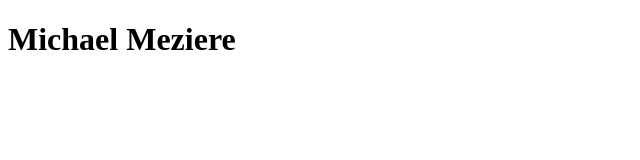
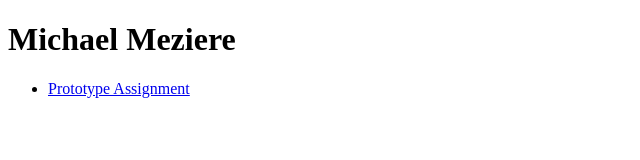
Before and after one commit to michael-meziere/IFSC-1310, a plain HTML site: page index.html in a window 1280 px wide. Shown: the whole page, without its empty margins (0-640 px from the left). Drawn offline with Linux system fonts and the light colour scheme.

Commit message:
added link

```diff
--- a/index.html
+++ b/index.html
@@ -12,5 +12,10 @@
 
 <body>
   <h1>Michael Meziere</h1>
+  <nav>
+    <ul>
+        <li><a href="prototype/index.html">Prototype Assignment</a></li>
+    </ul>
+  </nav>
 </body>
 </html>
```
Also changed, not shown: prototype/assets/index.html (added).
